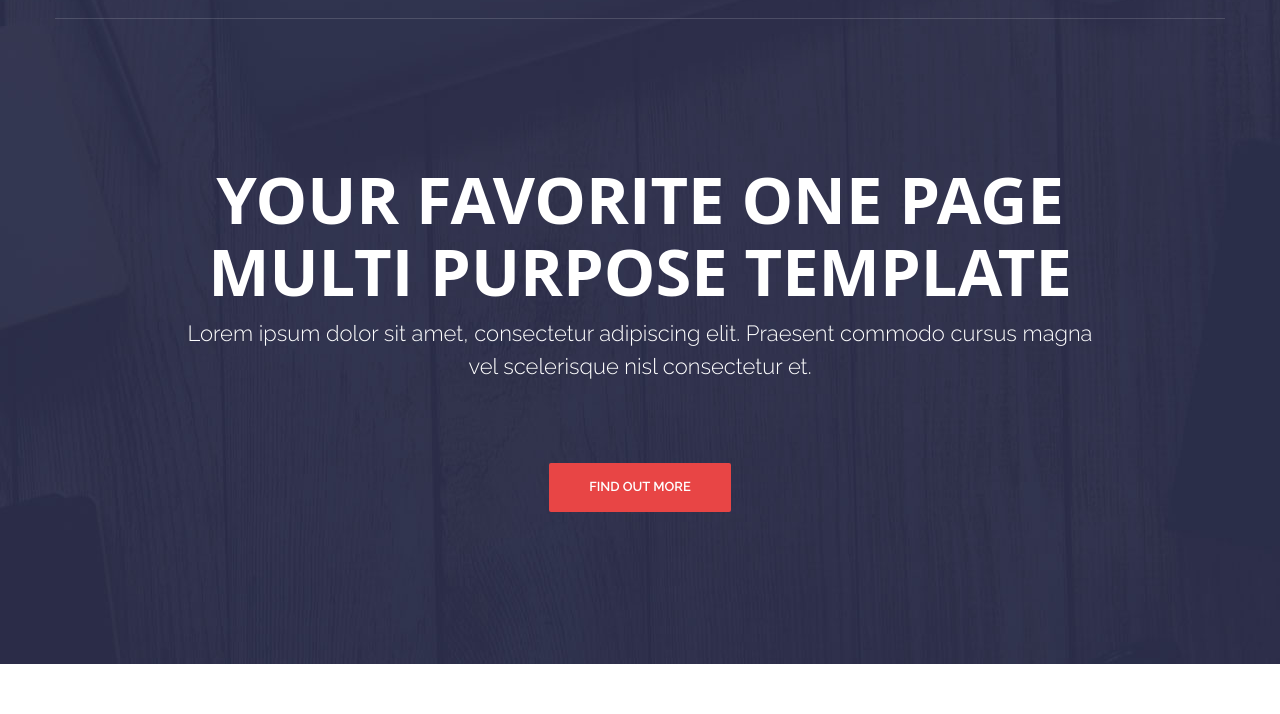
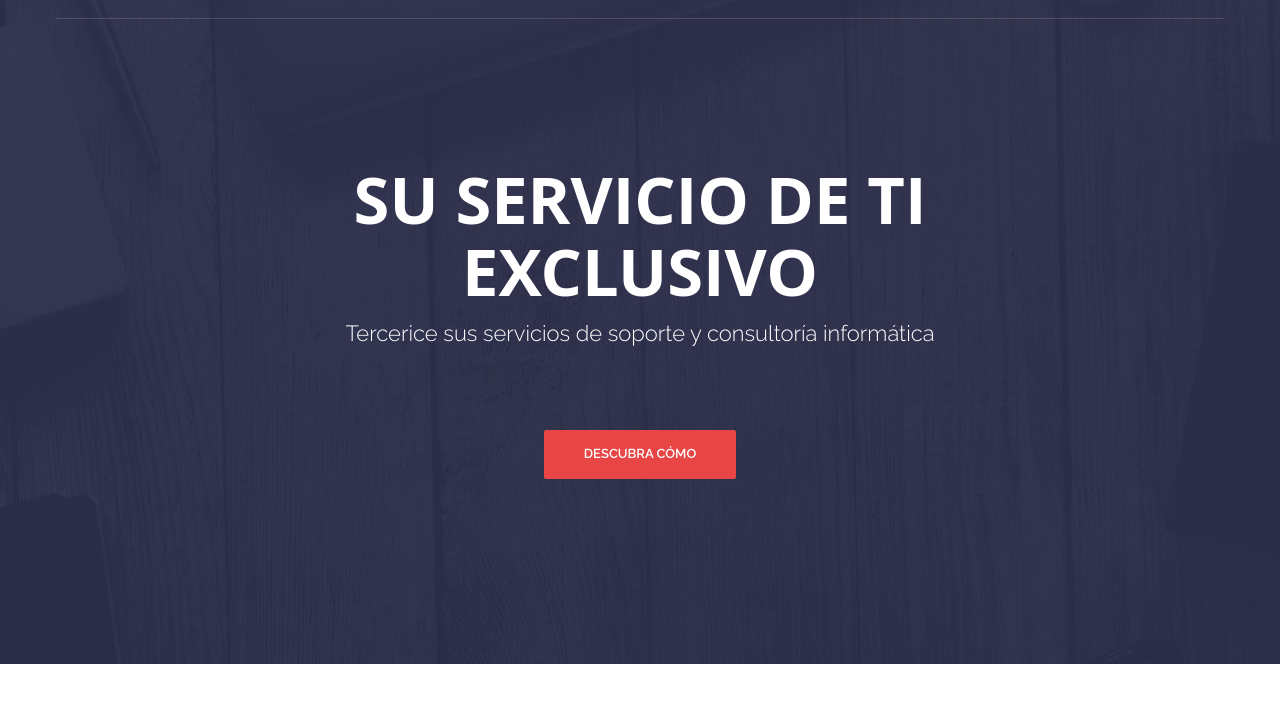
Before and after one commit to felamachado/infra-website, a plain HTML site: page index.html in a window 1280 px wide. Shown: the part 86-800 px from the top of the page. Drawn offline with nearby package versions, Linux system fonts and the light colour scheme; files whose address does not match are found by name.

Commit message:
modif inicio

```diff
--- a/index.html
+++ b/index.html
@@ -41,9 +41,9 @@
         <div class="container">
             <div class="col-md-10 col-md-offset-1">
                 <div class="banner-text text-center">
-                    <h1>Your Favorite One Page Multi Purpose Template</h1>
-                    <p>Lorem ipsum dolor sit amet, consectetur adipiscing elit. Praesent commodo cursus magna vel scelerisque nisl consectetur et.</p>
-                    <a href="#" class="btn btn-large">Find out more</a>
+                    <h1>Su servicio de TI exclusivo</h1>
+                    <p>Tercerice sus servicios de soporte y consultoría informática</p>
+                    <a href="#" class="btn btn-large">Descubra cómo</a>
                 </div><!-- banner text -->
             </div>
         </div>
@@ -333,8 +333,7 @@
                         </ul>
                     </div>
                     <div class="footer-col col-md-4">
-                        <h5>Soporte 24/7</h5>
-                        <p>Clientes con servicio Full Support</p>
+                        <h5>Contacto directo por Whatsapp</h5>
                             <ul class="footer-share">
                                 <li><a href="https://wa.link/p3g69n"><i class="fa fa-whatsapp"></i></a></li>
                             </ul>
```
